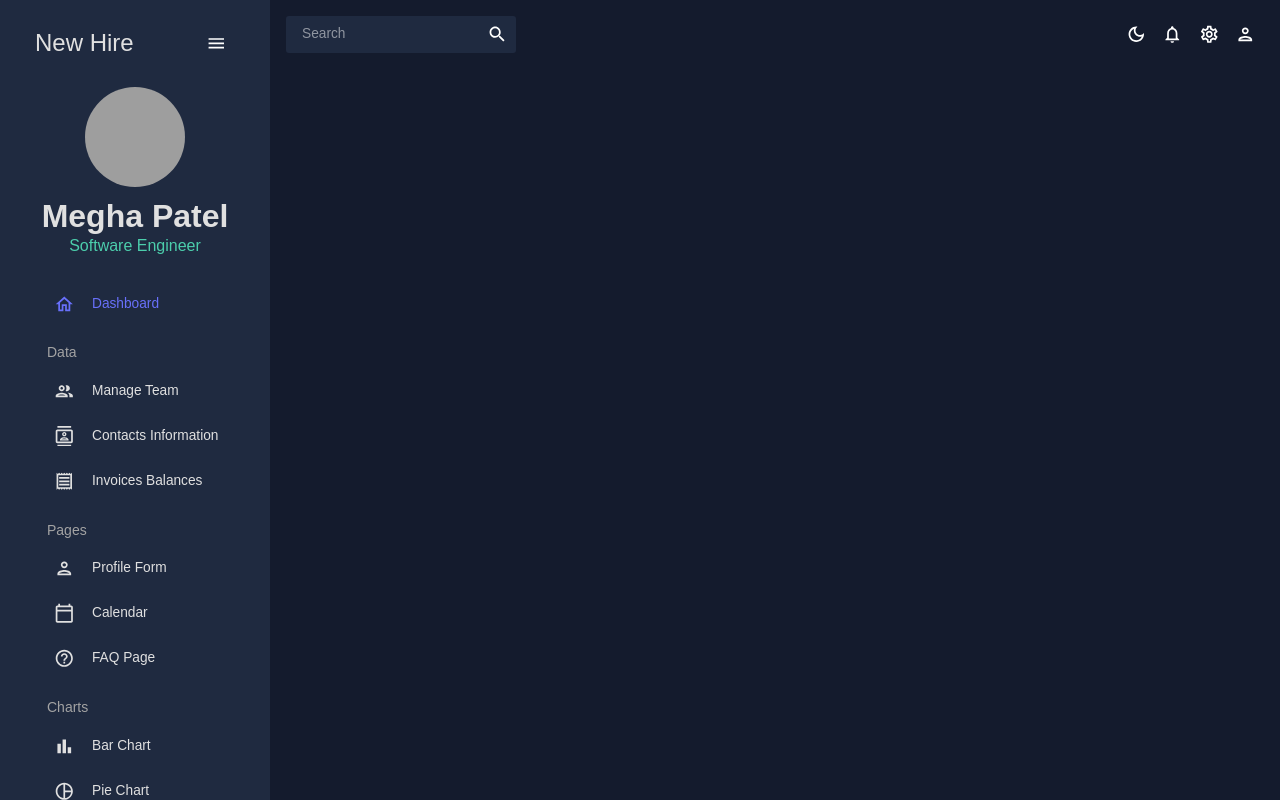
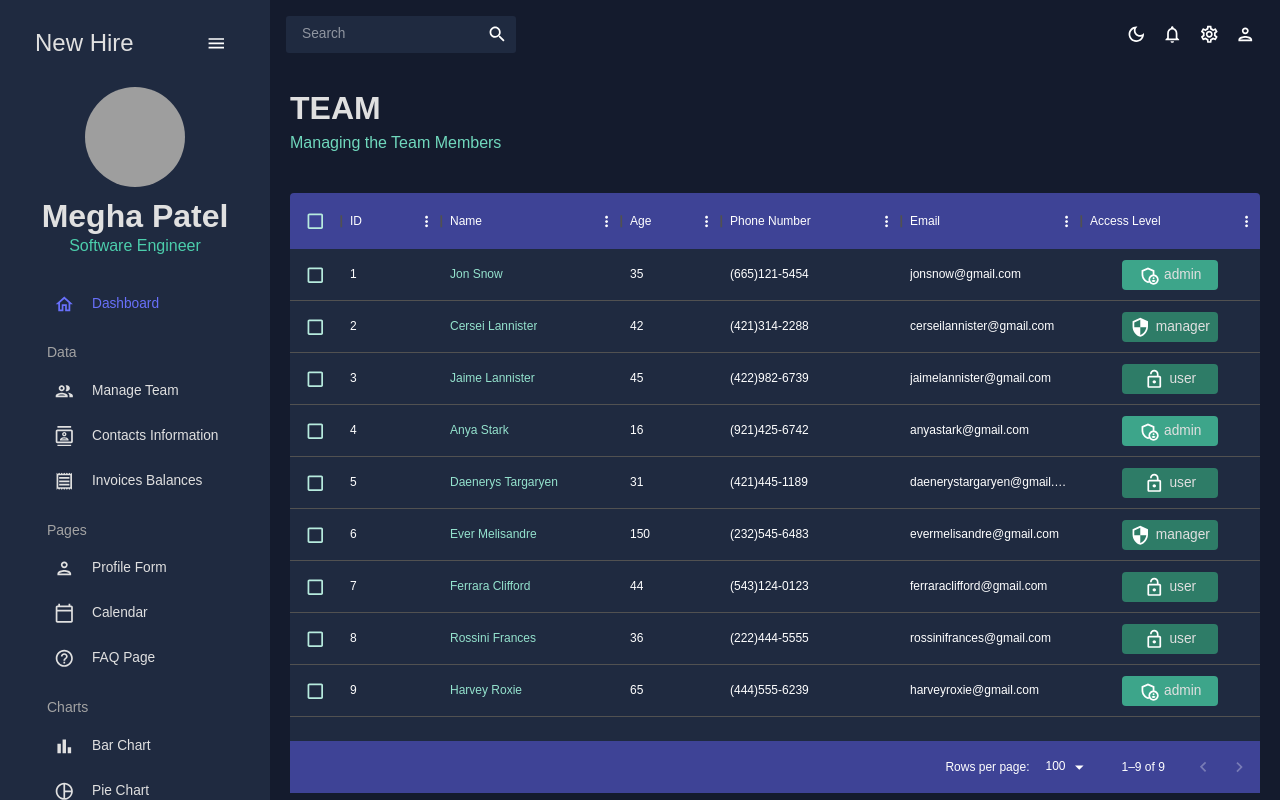
Before and after one commit to mpatel-2022/learn-react, a React (Create React App) app: page /team in a window 1280 px wide. Built offline with nearby package versions, Linux system fonts and the light colour scheme; grey boxes are pictures that could not be loaded.

Commit message:
2:00:54 Data pages complete

```diff
--- a/src/App.js
+++ b/src/App.js
@@ -2,10 +2,10 @@
 import { Routes, Route } from "react-router-dom";
 import Topbar from "./scenes/global/Topbar";
 import Sidebar from "./scenes/global/Sidebar";
-// import Dashboard from "./scenes/dashboard";
-// import Team from "./scenes/team";
-// import Invoices from "./scenes/invoices";
-// import Contacts from "./scenes/contacts";
+import Dashboard from "./scenes/dashboard";
+import Team from "./scenes/team";
+import Invoices from "./scenes/invoices";
+import Contacts from "./scenes/contacts";
 // import Bar from "./scenes/bar";
 // import Form from "./scenes/form";
 // import Line from "./scenes/line";
@@ -29,10 +29,10 @@
           <main className="content">
             <Topbar setIsSidebar={setIsSidebar} />
             <Routes>
-              {/* <Route path="/" element={<Dashboard />} /> */}
-              {/* <Route path="/team" element={<Team />} /> */}
-              {/* <Route path="/contacts" element={<Contacts />} /> */}
-              {/* <Route path="/invoices" element={<Invoices />} /> */}
+              <Route path="/" element={<Dashboard />} />
+              <Route path="/team" element={<Team />} />
+              <Route path="/contacts" element={<Contacts />} />
+              <Route path="/invoices" element={<Invoices />} />
               {/* <Route path="/form" element={<Form />} /> */}
               {/* <Route path="/bar" element={<Bar />} /> */}
               {/* <Route path="/pie" element={<Pie />} /> */}
--- /dev/null
+++ b/src/components/Header.jsx
@@ -0,0 +1,25 @@
+import { Typography, Box, useTheme } from "@mui/material";
+import { tokens } from "../theme";
+import React from 'react';
+
+const Header = ({ title, subtitle }) => {
+  const theme = useTheme();
+  const colors = tokens(theme.palette.mode);
+  return (
+    <Box mb="30px">
+      <Typography
+        variant="h2"
+        color={colors.grey[100]}
+        fontWeight="bold"
+        sx={{ m: "0 0 5px 0" }}
+      >
+        {title}
+      </Typography>
+      <Typography variant="h5" color={colors.greenAccent[400]}>
+        {subtitle}
+      </Typography>
+    </Box>
+  );
+};
+
+export default Header;
--- /dev/null
+++ b/src/scenes/contacts/index.jsx
@@ -0,0 +1,96 @@
+import { Box, useTheme } from "@mui/material";
+import { DataGrid, GridToolbar } from "@mui/x-data-grid";
+import { tokens } from "../../theme";
+import { mockDataContacts } from "../../data/mockData";
+import Header from "../../components/Header";
+import React from "react";
+
+const Contacts = () => {
+  const theme = useTheme();
+  const colors = tokens(theme.palette.mode);
+
+  const columns = [
+    { field: "id", headerName: "ID", flex: 0.5 },
+    { field: "registrarId", headerName: "Registrar ID" },
+    {
+      field: "name",
+      headerName: "Name",
+      flex: 1,
+      cellClassName: "name-column--cell,",
+    },
+    {
+        field: "age",
+        headerName: "Age",
+        type: "number",
+        headerAlign: "left",
+        align: "left",
+      },
+      {
+        field: "phone",
+        headerName: "Phone Number",
+        flex: 1,
+      },
+      {
+        field: "email",
+        headerName: "Email",
+        flex: 1,
+      },
+      {
+        field: "address",
+        headerName: "Address",
+        flex: 1,
+      },
+      {
+        field: "city",
+        headerName: "City",
+        flex: 1,
+      },
+      {
+        field: "zipCode",
+        headerName: "ZIP Code",
+        flex: 1,
+      },
+  ];
+  return (
+    <Box m="20px">
+        <Header title="CONTACTS" subtitle="List of Contacts for Future Reference" />
+
+
+        <Box
+        m="40px 0 0 0" height="75vh" sx={{
+            "& .MuiDataGrid-root": {
+                border: "none",
+            },
+            "& .MuiDataGrid-cell": {
+                borderBottom: "none"
+            },
+            "& .name-column--cell": {
+                color: colors.greenAccent[300]
+            },
+            "& .MuiDataGrid-columnHeaders": {
+                backgroundColor: colors.blueAccent[700],
+                borderbottom: "none"
+            },
+            "& .MuiDataGrid-virtualScroller": {
+                background: colors.primary[400]
+            },
+            "& .MuiDataGrid-footerContainer": {
+                borderTop: "none",
+                backgroundColor: colors.blueAccent[700]
+            },
+            "& .MuiDataGrid-toolbarContainer .MuiButton-text": {
+                color: `${colors.grey[100]} !important`,
+            },
+
+        }}>
+            <DataGrid
+                rows={mockDataContacts}
+                columns={columns}
+                components={{ Toolbar: GridToolbar }}
+            />
+        </Box>
+    </Box>
+  );
+};
+
+export default Contacts;
--- /dev/null
+++ b/src/scenes/dashboard/index.jsx
@@ -0,0 +1,15 @@
+import { Box, Button, IconButton, Typography, useTheme } from "@mui/material";
+import Header from "../../components/Header";
+import React from 'react';
+
+const Dashboard = () => {
+  return (
+    <Box m="20px">
+      <Box display="flex" justifyContent="space-between" alignItems="center">
+        <Header title="DASHBOARD" subtitle="Welcome to your dashboard" />
+      </Box>
+     </Box>
+  );
+};
+
+export default Dashboard;
--- /dev/null
+++ b/src/scenes/invoices/index.jsx
@@ -0,0 +1,88 @@
+import { Box, Typography, useTheme } from "@mui/material";
+import { DataGrid} from "@mui/x-data-grid";
+import { tokens } from "../../theme";
+import { mockDataInvoices } from "../../data/mockData";
+import Header from "../../components/Header";
+import React from "react";
+
+const Invoices = () => {
+  const theme = useTheme();
+  const colors = tokens(theme.palette.mode);
+
+  const columns = [
+    { field: "id", headerName: "ID" },
+    {
+      field: "name",
+      headerName: "Name",
+      flex: 1,
+      cellClassName: "name-column--cell,",
+    },
+      {
+        field: "phone",
+        headerName: "Phone Number",
+        flex: 1,
+      },
+      {
+        field: "email",
+        headerName: "Email",
+        flex: 1,
+      },
+      {
+        field: "cost",
+        headerName: "Cost",
+        flex: 1,
+        rederCell: (params) => (
+            <Typography colors={colors.greenAccent[500]}>
+                ${params.row.cost}
+            </Typography>
+        )
+      },
+      {
+        field: "date",
+        headerName: "Date",
+        flex: 1,
+      },
+  ];
+  return (
+    <Box m="20px">
+        <Header title="INVOICES" subtitle="List of Invoice Balances" />
+
+
+        <Box
+        m="40px 0 0 0" height="75vh" sx={{
+            "& .MuiDataGrid-root": {
+                border: "none",
+            },
+            "& .MuiDataGrid-cell": {
+                borderBottom: "none"
+            },
+            "& .name-column--cell": {
+                color: colors.greenAccent[300]
+            },
+            "& .MuiDataGrid-columnHeaders": {
+                backgroundColor: colors.blueAccent[700],
+                borderbottom: "none"
+            },
+            "& .MuiDataGrid-virtualScroller": {
+                background: colors.primary[400]
+            },
+            "& .MuiDataGrid-footerContainer": {
+                borderTop: "none",
+                backgroundColor: colors.blueAccent[700]
+            },
+            "& .MuiCheckbox-root": {
+                color: `${colors.greenAccent[200]} !important`,
+            },
+
+        }}>
+            <DataGrid
+                checkboxSelection
+                rows={mockDataInvoices}
+                columns={columns}
+            />
+        </Box>
+    </Box>
+  );
+};
+
+export default Invoices;
--- /dev/null
+++ b/src/scenes/team/index.jsx
@@ -0,0 +1,110 @@
+import { Box, Typography, useTheme } from "@mui/material";
+import { DataGrid } from "@mui/x-data-grid";
+import { tokens } from "../../theme";
+import { mockDataTeam } from "../../data/mockData";
+import AdminPanelSettingsOutlinedIcon from "@mui/icons-material/AdminPanelSettingsOutlined";
+import LockOpenOutlinedIcon from "@mui/icons-material/LockOpenOutlined";
+import SecurityOutlinedIcon from "@mui/icons-material/SecurityOutlined";
+import Header from "../../components/Header";
+import React from "react";
+
+const Team = () => {
+    const theme = useTheme();
+    const colors = tokens(theme.palette.mode);
+    const columns = [
+      { field: "id", headerName: "ID" },
+      {
+        field: "name",
+        headerName: "Name",
+        flex: 1,
+        cellClassName: "name-column--cell",
+      },
+      {
+        field: "age",
+        headerName: "Age",
+        type: "number",
+        headerAlign: "left",
+        align: "left",
+      },
+      {
+        field: "phone",
+        headerName: "Phone Number",
+        flex: 1,
+      },
+      {
+        field: "email",
+        headerName: "Email",
+        flex: 1,
+      },
+      {
+        field: "accessLevel",
+        headerName: "Access Level",
+        flex: 1,
+        renderCell: ({ row: { access } }) => {
+          return (
+            <Box
+              width="60%"
+              m="0 auto"
+              p="5px"
+              display="flex"
+              justifyContent="center"
+              backgroundColor={
+                access === "admin"
+                  ? colors.greenAccent[600]
+                  : access === "manager"
+                  ? colors.greenAccent[700]
+                  : colors.greenAccent[700]
+              }
+              borderRadius="4px"
+            >
+              {access === "admin" && <AdminPanelSettingsOutlinedIcon />}
+              {access === "manager" && <SecurityOutlinedIcon />}
+              {access === "user" && <LockOpenOutlinedIcon />}
+              <Typography color={colors.grey[100]} sx={{ ml: "5px" }}>
+                {access}
+              </Typography>
+            </Box>
+          );
+        },
+      },
+    ];
+
+    return (
+      <Box m="20px">
+        <Header title="TEAM" subtitle="Managing the Team Members" />
+        <Box
+          m="40px 0 0 0"
+          height="75vh"
+          sx={{
+            "& .MuiDataGrid-root": {
+              border: "none",
+            },
+            "& .MuiDataGrid-cell": {
+              borderBottom: "none",
+            },
+            "& .name-column--cell": {
+              color: colors.greenAccent[300],
+            },
+            "& .MuiDataGrid-columnHeaders": {
+              backgroundColor: colors.blueAccent[700],
+              borderBottom: "none",
+            },
+            "& .MuiDataGrid-virtualScroller": {
+              backgroundColor: colors.primary[400],
+            },
+            "& .MuiDataGrid-footerContainer": {
+              borderTop: "none",
+              backgroundColor: colors.blueAccent[700],
+            },
+            "& .MuiCheckbox-root": {
+              color: `${colors.greenAccent[200]} !important`,
+            },
+          }}
+        >
+          <DataGrid checkboxSelection rows={mockDataTeam} columns={columns} />
+        </Box>
+      </Box>
+    );
+  };
+
+  export default Team;
```
Also changed, not shown: src/scenes/dasboard/index.jsx (deleted, +0 -7 lines), 1 other file (tests, documents, lock files or other folders).
